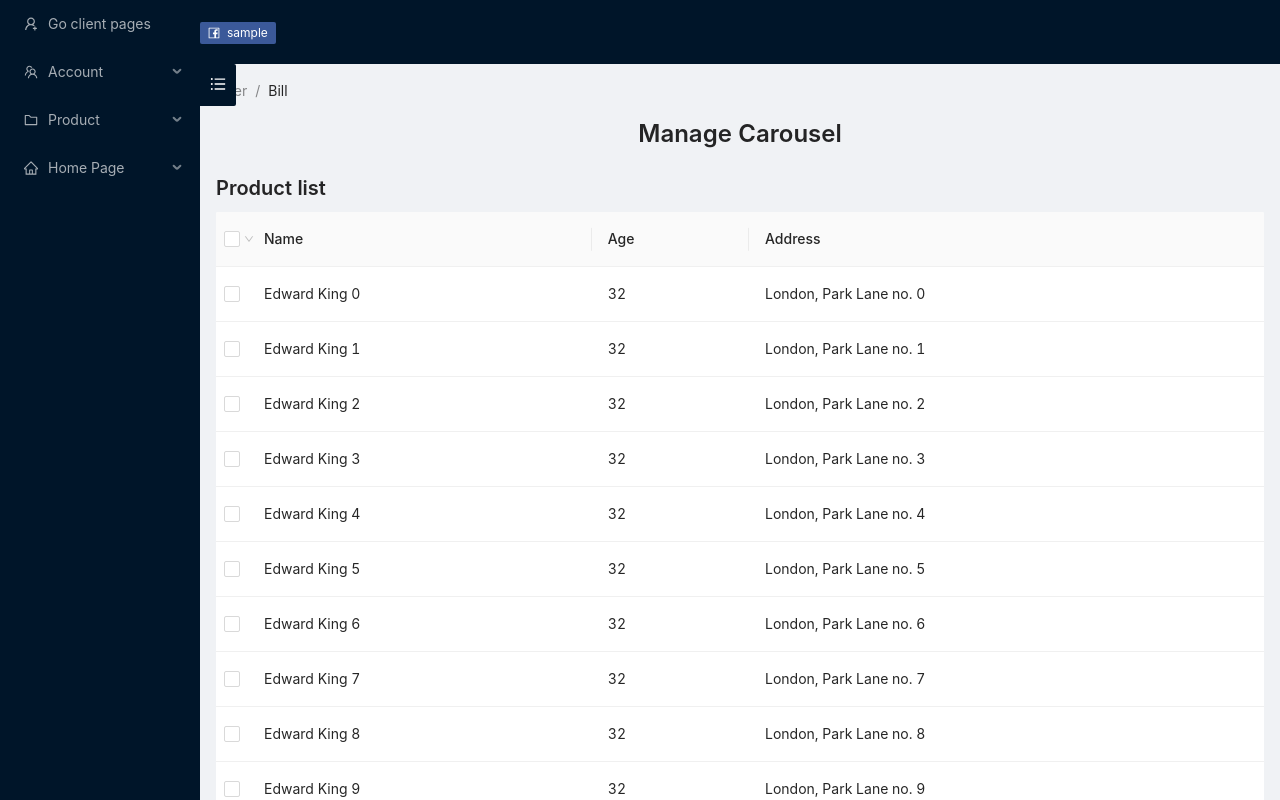
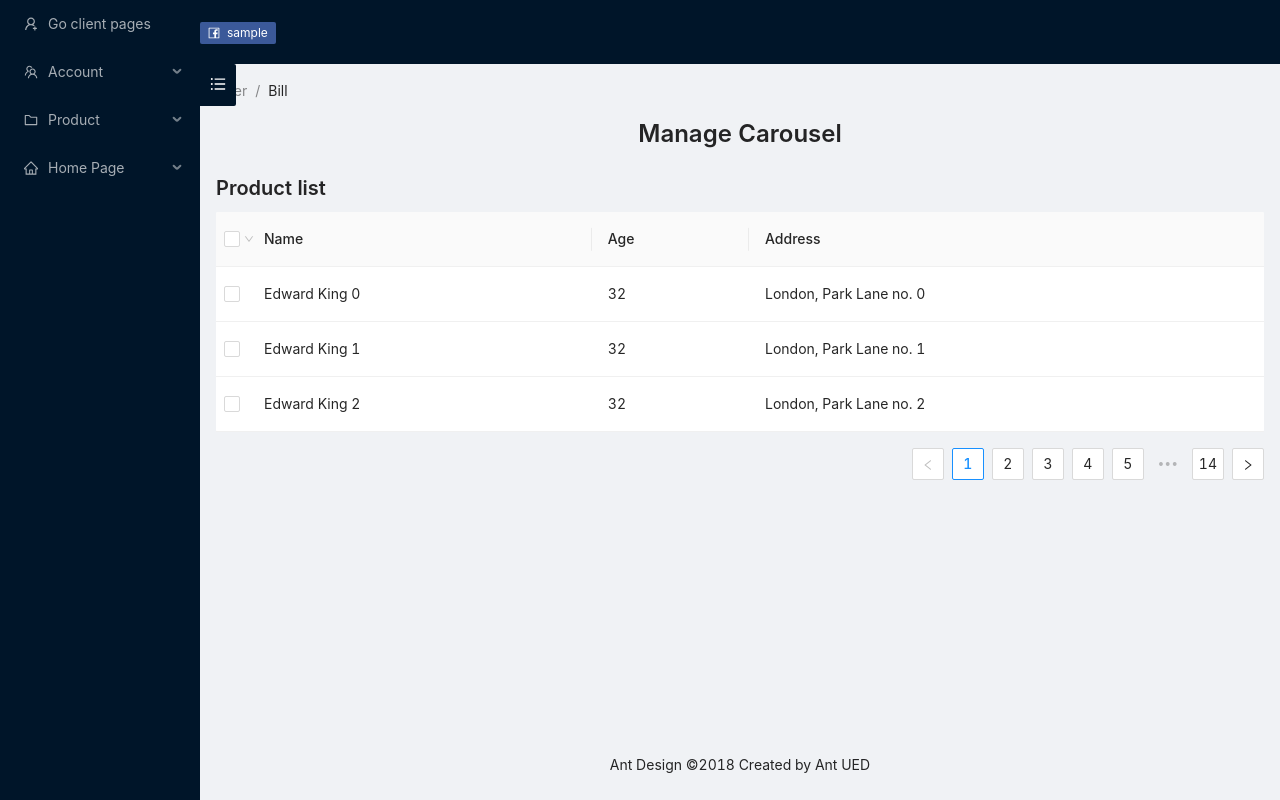
Before and after one commit to Tung9120/ReactJS-my-project-1, a React (Create React App) app: page /admin/home-page/carousel in a window 1280 px wide. Shown: the top 800 px of the page. Built offline with nearby package versions, Linux system fonts and the light colour scheme; sample sign-in values are in the browser's storage; the HTML template or start-up script is replaced by a standard one.

Commit message:
Config pagination for CarouselMng

```diff
--- a/src/views/components/CarouselMng.js
+++ b/src/views/components/CarouselMng.js
@@ -83,6 +83,7 @@ class CarouselMng extends Component {
         </Title>
         <Title level={4}>Product list</Title>
         <Table
+          pagination={{defaultPageSize: 3}}
           rowSelection={rowSelection}
           columns={columns}
           dataSource={data}
```
